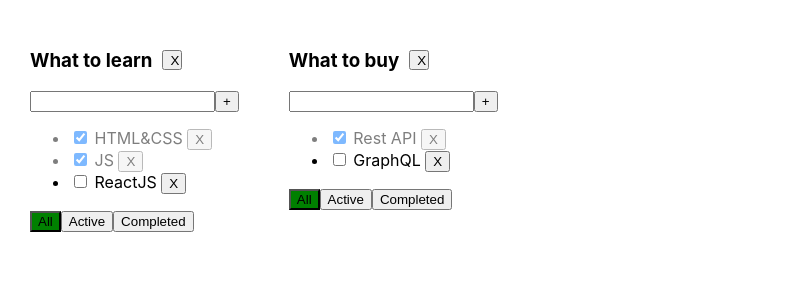
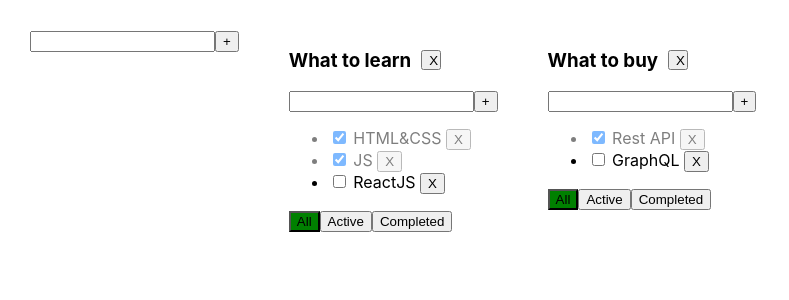
Before and after one commit to meskal1/pig_game, a React (Create React App) app: page / in a window 1280 px wide. Shown: the top 300 px of the page, without its empty margins (0-789 px from the left). Built offline with nearby package versions, Linux system fonts and the light colour scheme; the HTML template or start-up script is replaced by a standard one.

Commit message:
added_add_todolist

```diff
--- /dev/null
+++ b/src/AddItemForm.tsx
@@ -0,0 +1,37 @@
+import React, { ChangeEvent, useState, KeyboardEvent } from 'react'
+import s from './Todolist.module.scss'
+
+export type AddItemFormType = {
+  addItem: (itemTitle: string) => void
+}
+
+export const AddItemForm: React.FC<AddItemFormType> = React.memo(({ addItem }) => {
+  const [error, setError] = useState<string | null>(null)
+  const [inputValue, setInputValue] = useState<string>('')
+
+  const onChangeInputHandler = (e: ChangeEvent<HTMLInputElement>) => {
+    setError(null)
+    setInputValue(e.currentTarget.value)
+  }
+
+  const onClickAddTaskHandler = () => {
+    if (inputValue.trim().length !== 0) {
+      addItem(inputValue.trim())
+      setInputValue('')
+    } else setError('Title is required')
+  }
+
+  const onKeyDownAddTaskHandler = (e: KeyboardEvent<HTMLInputElement>) => {
+    if (e.key === 'Enter') onClickAddTaskHandler()
+  }
+
+  return (
+    <>
+      <div>
+        <input className={error ? s.error : ''} value={inputValue} onChange={onChangeInputHandler} onKeyPress={onKeyDownAddTaskHandler} />
+        <button onClick={onClickAddTaskHandler}>+</button>
+      </div>
+      {error && <span className={error ? s.error_message : ''}>{error}</span>}
+    </>
+  )
+})
--- a/src/App.tsx
+++ b/src/App.tsx
@@ -1,5 +1,6 @@
 import React, { useState } from 'react'
 import { v1 } from 'uuid'
+import { AddItemForm } from './AddItemForm'
 import './App.css'
 import { TaskType, Todolist } from './Todolist'
 
@@ -59,6 +60,13 @@ function App() {
     setTasks({ ...tasks })
   }
 
+  const addTodolist = (todolistTitle: string) => {
+    const todolistID = v1()
+    setTodolists([{ id: todolistID, title: todolistTitle, filter: 'all' }, ...todolists])
+    tasks[todolistID] = []
+    setTasks({ ...tasks })
+  }
+
   const todoLists = todolists.map(todolist => {
     let filteredTasks = tasks[todolist.id]
     if (todolist.filter === 'active') filteredTasks = filteredTasks.filter(taskElement => taskElement.isDone === false)
@@ -79,6 +87,11 @@ function App() {
     )
   })
 
-  return <div className='app'>{todoLists}</div>
+  return (
+    <div className='app'>
+      <AddItemForm addItem={addTodolist} />
+      {todoLists}
+    </div>
+  )
 }
 export default App
--- a/src/ToDoList.tsx
+++ b/src/ToDoList.tsx
@@ -1,4 +1,5 @@
 import React, { ChangeEvent, useState, KeyboardEvent } from 'react'
+import { AddItemForm } from './AddItemForm'
 import { FilterValuesType } from './App'
 import s from './Todolist.module.scss'
 
@@ -40,25 +41,7 @@ export const Todolist: React.FC<TodolistType> = ({
       </li>
     )
   })
-  const [error, setError] = useState<string | null>(null)
-  const [inputValue, setInputValue] = useState<string>('')
-
-  const onChangeInputHandler = (e: ChangeEvent<HTMLInputElement>) => {
-    setError(null)
-    setInputValue(e.currentTarget.value)
-  }
-
-  const onClickAddTaskHandler = () => {
-    if (inputValue.trim().length !== 0) {
-      addTask(todolistID, inputValue.trim())
-      setInputValue('')
-    } else setError('Title is required')
-  }
-
-  const onKeyDownAddTaskHandler = (e: KeyboardEvent<HTMLInputElement>) => {
-    if (e.key === 'Enter') onClickAddTaskHandler()
-  }
-
+  const onClickAddTaskHandler = (taskTitle: string) => addTask(todolistID, taskTitle)
   const onAllClickHandler = () => filterTasks(todolistID, 'all')
   const onActiveClickHandler = () => filterTasks(todolistID, 'active')
   const onCompletedClickHandler = () => filterTasks(todolistID, 'completed')
@@ -71,11 +54,7 @@ export const Todolist: React.FC<TodolistType> = ({
           X
         </button>
       </div>
-      <div>
-        <input className={error ? s.error : ''} value={inputValue} onChange={onChangeInputHandler} onKeyPress={onKeyDownAddTaskHandler} />
-        <button onClick={onClickAddTaskHandler}>+</button>
-      </div>
-      {error && <span className={error ? s.error_message : ''}>{error}</span>}
+      <AddItemForm addItem={onClickAddTaskHandler} />
       <ul>{tasksData}</ul>
       <div>
         <button className={filterValue === 'all' ? s.active : ''} onClick={onAllClickHandler}>
```
